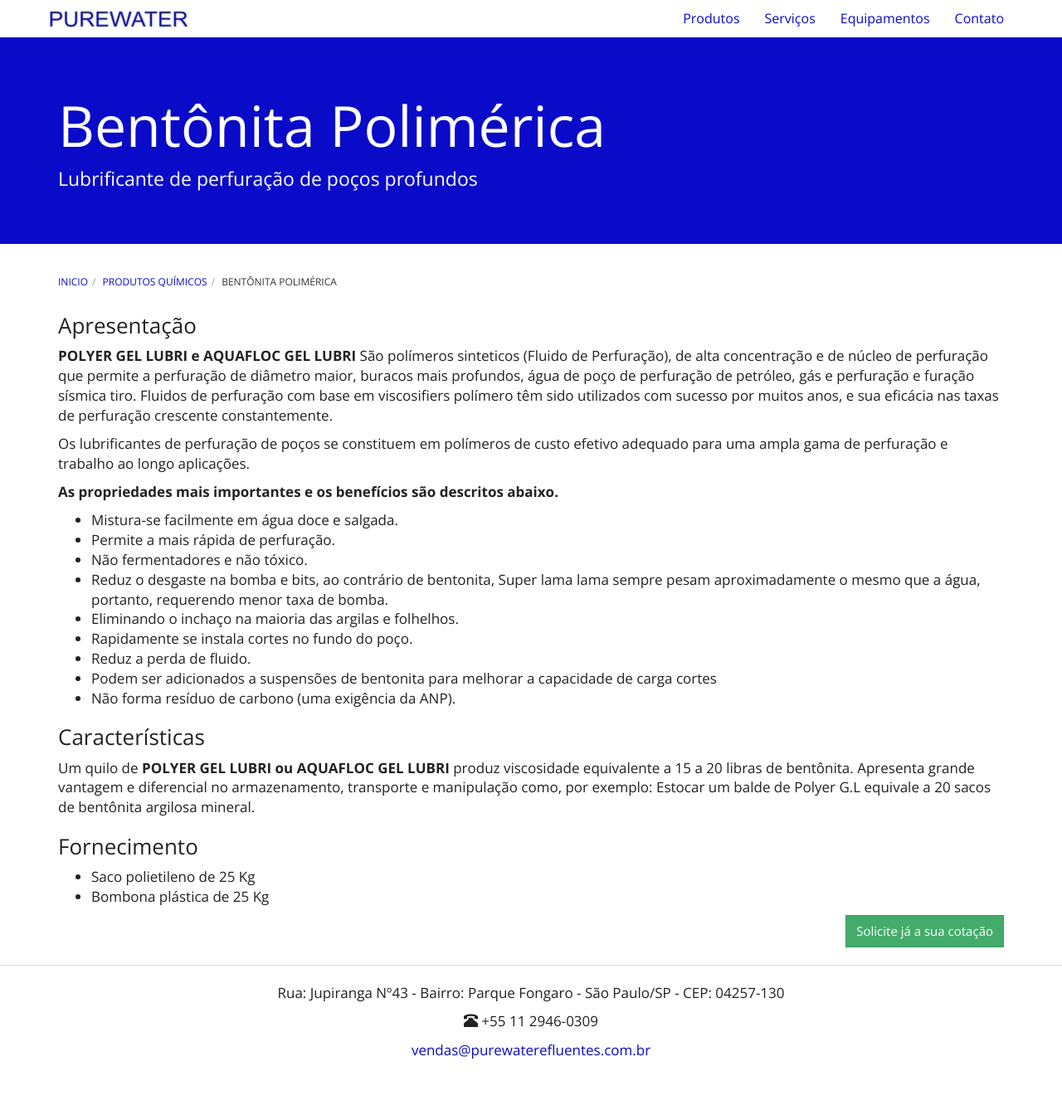
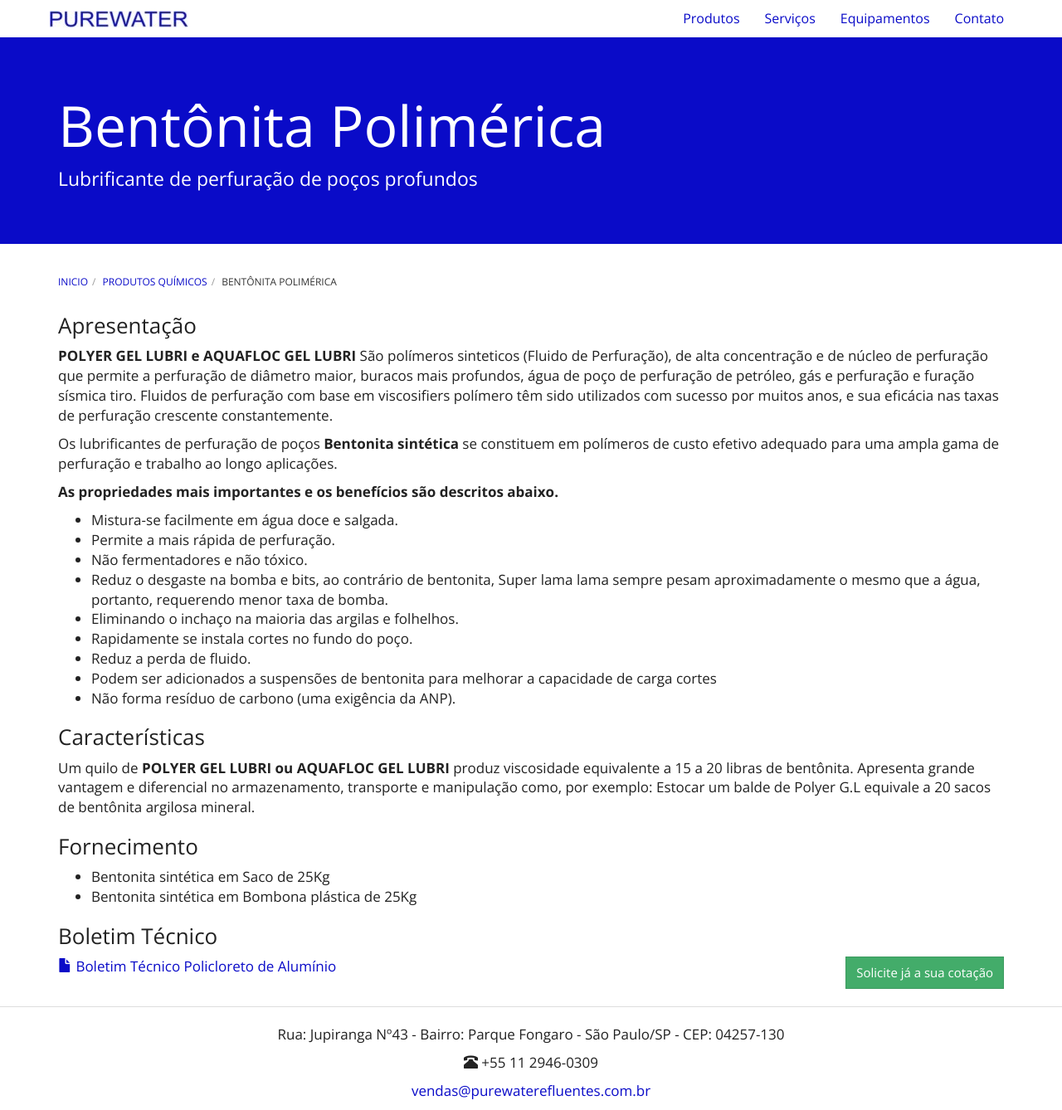
Before and after one commit to purewaterefluentes/purewaterefluentes.github.io, a Jekyll site: the page built from produtos/lubrificante-perfuracao-pocos.md, in a window 1280 px wide and 1338 px high. Shown: the whole window at 83% size. Built offline with Jekyll 4.4.1, drawn with Linux system fonts in a browser that asks for light colours; nearby versions of some CDN libraries; library files that are not in the unit come from our copies.

Commit message:
Update lubrificante-perfuracao-pocos.md

```diff
--- a/produtos/lubrificante-perfuracao-pocos.md
+++ b/produtos/lubrificante-perfuracao-pocos.md
@@ -1,6 +1,6 @@
 ---
 layout: contato
-pageTitle: Lubrificante para Perfuração - POLYER GEL LUBRI
+pageTitle: Lubrificante para Perfuração de poço, bentonita, bentonita sintetica, bentonita lubrificante, fluido de perfuração de poços
 title: Bentônita Polimérica
 subtitle: Lubrificante de perfuração de poços profundos
 ---
@@ -9,7 +9,7 @@
 
 **POLYER GEL LUBRI e AQUAFLOC GEL LUBRI** São polímeros sinteticos (Fluido de Perfuração), de alta concentração e de núcleo de perfuração que permite a perfuração de diâmetro maior, buracos mais profundos, água de poço de perfuração de petróleo, gás e perfuração e furação sísmica tiro. Fluidos de perfuração com base em viscosifiers polímero têm sido utilizados com sucesso por muitos anos, e sua eficácia nas taxas de perfuração crescente constantemente.
 
-Os lubrificantes de perfuração de poços se constituem em polímeros de custo efetivo adequado para uma ampla gama de perfuração e trabalho ao longo aplicações.
+Os lubrificantes de perfuração de poços **Bentonita sintética** se constituem em polímeros de custo efetivo adequado para uma ampla gama de perfuração e trabalho ao longo aplicações.
 
 **As propriedades mais importantes e os benefícios são descritos abaixo.**
 
@@ -31,5 +31,11 @@
 
 ### Fornecimento
 
-- Saco polietileno de 25 Kg
-- Bombona plástica de 25 Kg
+- Bentonita sintética em Saco de 25Kg
+- Bentonita sintética em Bombona plástica de 25Kg
+
+### Boletim Técnico
+
+{% include purewater/link-boletim.html
+   label="Boletim Técnico Policloreto de Alumínio"
+   arquivo="Boletim-tecnico-lubrificante-perfuração-emulsão.pdf" %}
```
